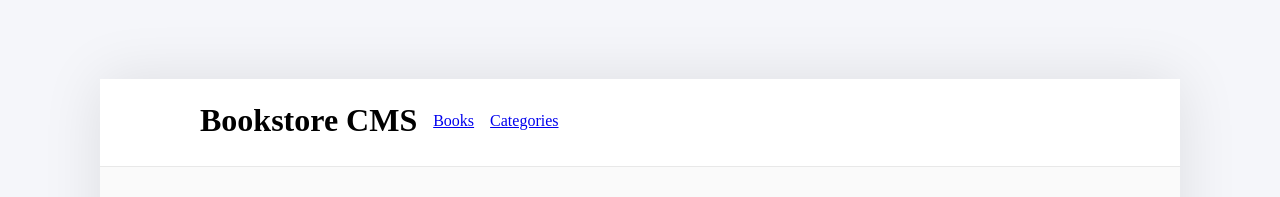
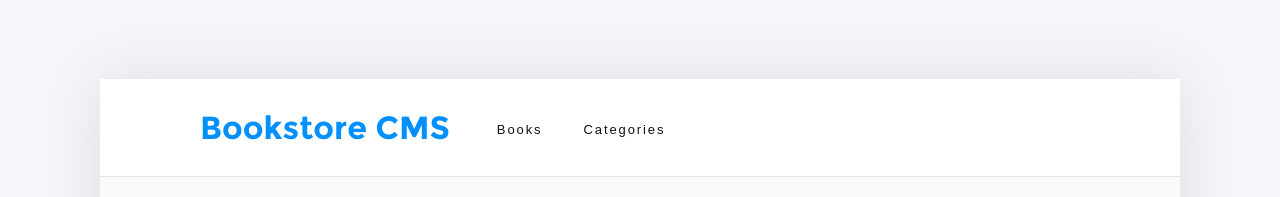
Before and after one commit to gtekle/bookstore-cms, a React (Create React App) app: page / in a window 1280 px wide. Shown: the part 70-267 px from the top of the page. Built offline with nearby package versions, Linux system fonts and the light colour scheme; no server answers.

Commit message:
Add Montserrat font and logo text styling

```diff
--- a/src/App.css
+++ b/src/App.css
@@ -23,7 +23,14 @@ body {
 }
 
 .logo {
-  margin-right: 16px;
+  font-weight: bold;
+  font-stretch: normal;
+  font-style: normal;
+  line-height: normal;
+  letter-spacing: normal;
+  color: #0290ff;
+  margin: 0.375rem 2.938rem 0.125rem 0;
+  font-family: Montserrat, Arial, serif;
 }
 
 .nav-list {
@@ -34,7 +41,19 @@ body {
 }
 
 .nav-item {
-  margin-right: 16px;
+  margin: 1.125rem 2.563rem 0.688rem 0;
+}
+
+.nav-item a {
+  text-decoration: none;
+  color: var(--black-two);
+  font-family: Montserrat, Arial, Helvetica, sans-serif;
+  font-size: 0.813rem;
+  font-weight: normal;
+  font-stretch: normal;
+  font-style: normal;
+  line-height: normal;
+  letter-spacing: 1.9px;
 }
 
 .book {
--- a/src/index.css
+++ b/src/index.css
@@ -1,3 +1,14 @@
+@font-face {
+  font-family: 'Montserrat';
+  src: local('Montserrat'), url('./assets/fonts/Montserrat/Montserrat-Regular.ttf') format('ttf');
+}
+
+@font-face {
+  font-family: 'Montserrat';
+  font-weight: 700;
+  src: local('Montserrat'), url('./assets/fonts/Montserrat/Montserrat-Bold.woff') format('woff');
+}
+
 *,
 *::after,
 *::before {
@@ -7,4 +18,5 @@
 
 html {
   box-sizing: border-box;
+  --black-two: #121212;
 }
```
Also changed, not shown: src/assets/fonts/Montserrat/Montserrat-Bold.woff (added), src/assets/fonts/Montserrat/Montserrat-Regular.ttf (added).
